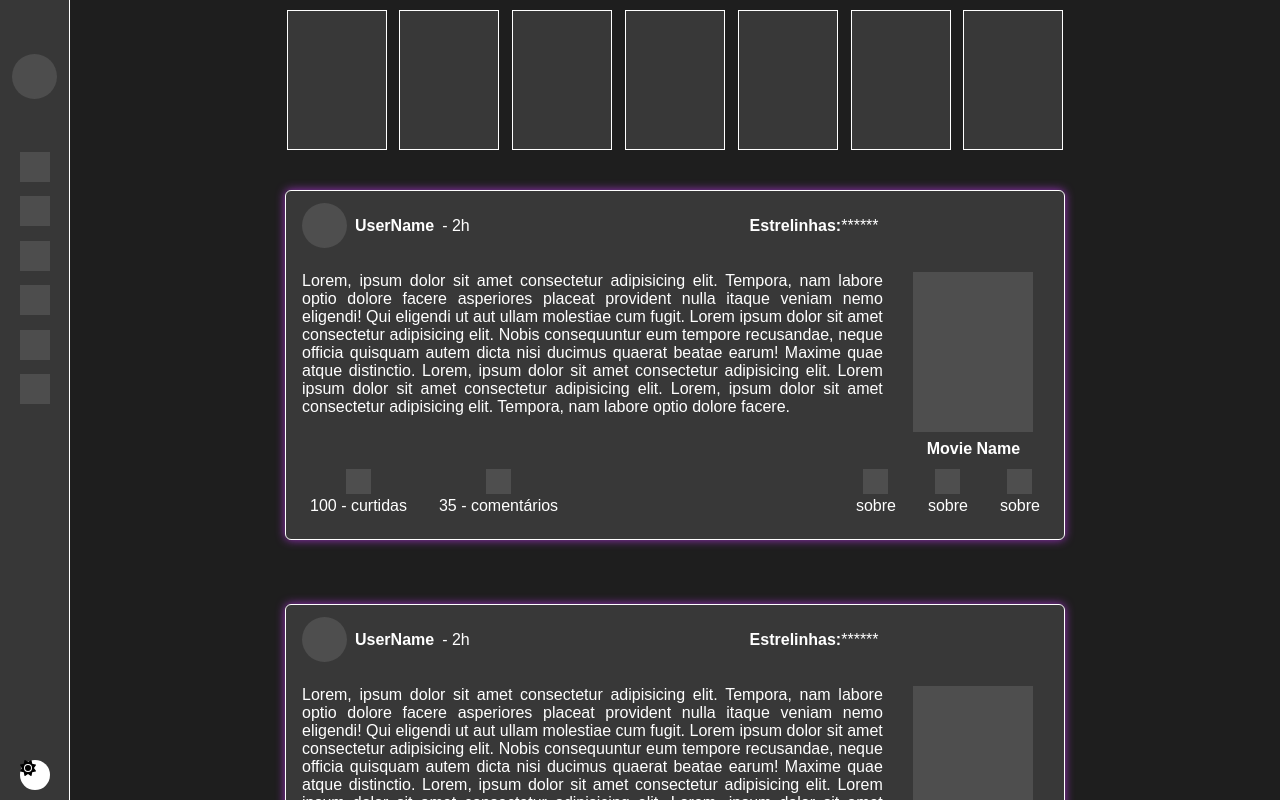
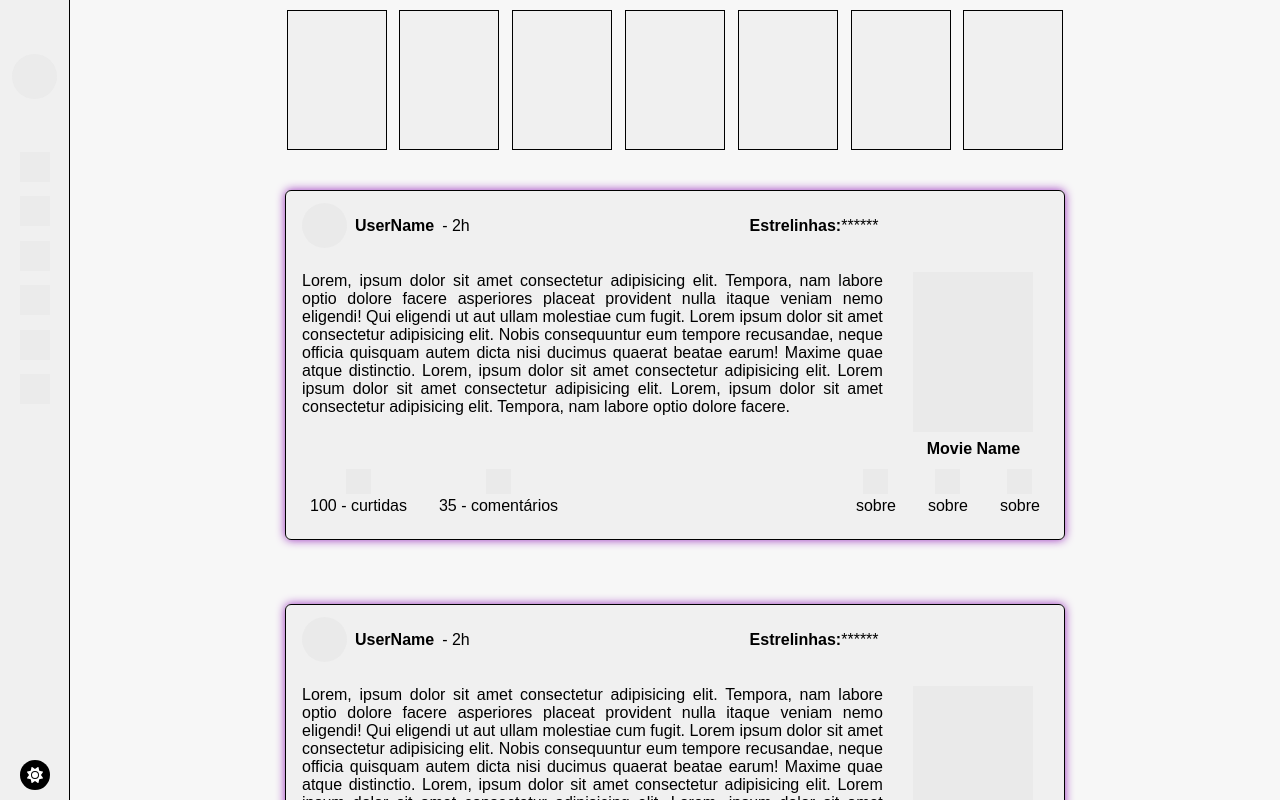
Before and after one commit to NiltonAtanasio/Tera_project, a React (Create React App) app: page / in a window 1280 px wide. Shown: the top 800 px of the page. Built offline with nearby package versions, Linux system fonts and the light colour scheme.

Commit message:
Dark theme 🌙

```diff
--- a/src/components/Feed/Feed.jsx
+++ b/src/components/Feed/Feed.jsx
@@ -10,8 +10,14 @@ export default function Feed() {
   function setNav() {
     setOpenNav(!openNav);
   }
+
+  const [theme, setTheme] = useState(false);
+
+  function feedTheme() {
+    setTheme(!theme);
+  }
   return (
-    <body>
+    <body data-theme={`${theme ? "light" : "dark"}`}>
       <FontAwesomeIcon
         icon={faBars}
         id="bars"
@@ -32,7 +38,7 @@ export default function Feed() {
         </div>
 
         <div id="btnTheme">
-          <FontAwesomeIcon icon={faSun} />
+          <FontAwesomeIcon icon={faSun} onClick={feedTheme} />
         </div>
       </nav>
 
--- a/src/components/Feed/feed.css
+++ b/src/components/Feed/feed.css
@@ -13,7 +13,7 @@
   --quartenary-color: #9a32bd;
 }
 
-.dark-mode:root {
+[data-theme="dark"] {
   --white: #000000;
   --black: #ffffff;
 }
@@ -99,6 +99,9 @@ nav {
   height: 31px;
   width: 30px;
   border-radius: 50%;
+  display: flex;
+  align-items: center;
+  justify-content: center;
 }
 
 /* container-carousel */
```
